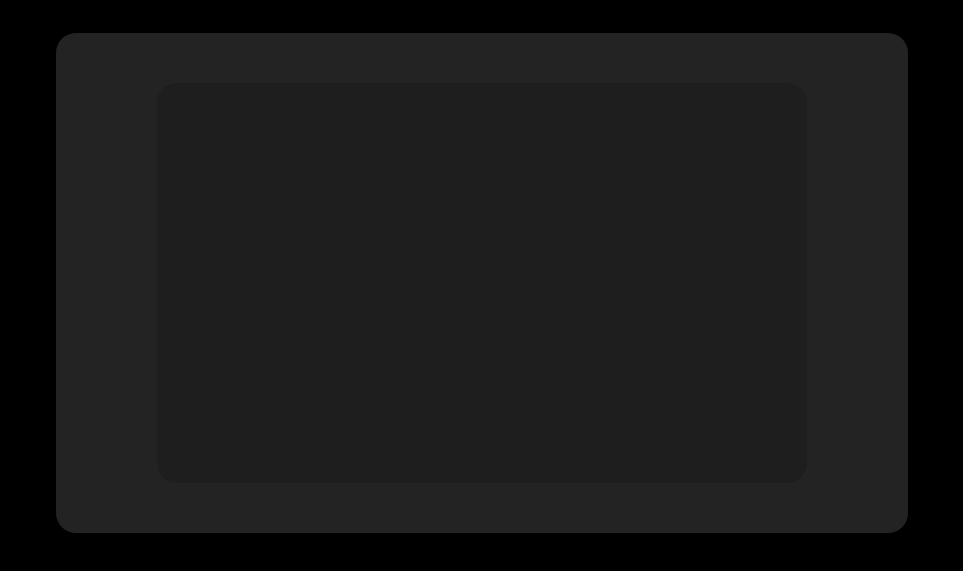
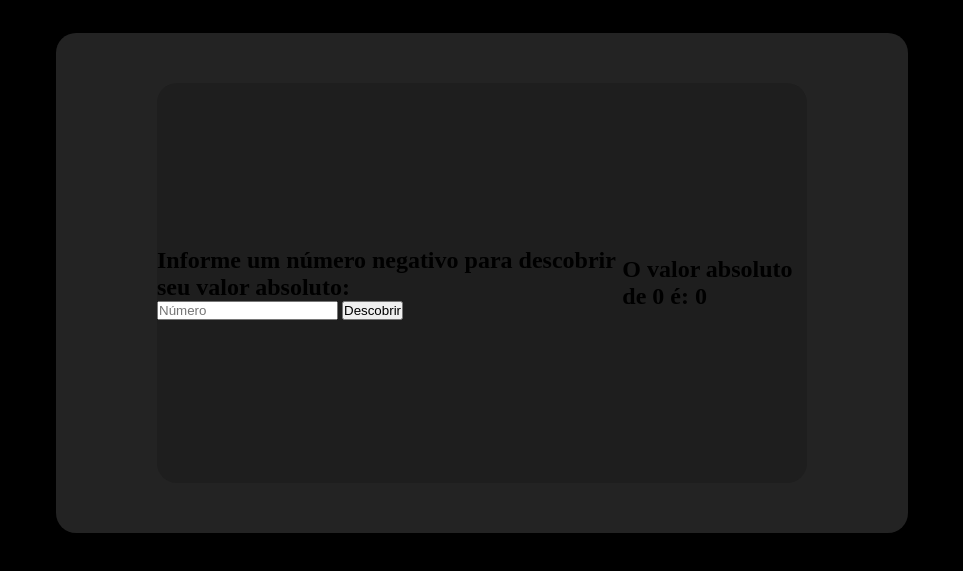
Before and after one commit to luvsscorpius/JavaScript-avancado, a plain HTML site: page BIBLIOTECA MATH/CONTEUDO-A-PARTE-GPT/Exercicios/valorAbsoluto/valorAbsoluto.html in a window 1280 px wide. Shown: the part 87-658 px from the top of the page, without its empty margins (158-1121 px from the left). Drawn offline with Linux system fonts and the light colour scheme.

Commit message:
25° commit - Atualizando o valorAbsoluto.html

```diff
--- a/BIBLIOTECA MATH/CONTEUDO-A-PARTE-GPT/Exercicios/valorAbsoluto/valorAbsoluto.html
+++ b/BIBLIOTECA MATH/CONTEUDO-A-PARTE-GPT/Exercicios/valorAbsoluto/valorAbsoluto.html
@@ -24,10 +24,18 @@
 
     <section>
         <div class="container" id="container">
-            <div class="container-items"></div>
-            <div class="container-answer"></div>
+            <div class="container-items">
+                <h1>Informe um número negativo para descobrir seu valor absoluto:</h1>
+                <input type="number" name="valor" id="valor" class="valor" placeholder="Número" autocomplete="off">
+                <button type="submit" class="btnValor" id="btnValor"><span>Descobrir</span></button>
+            </div>
+            <div class="container-answer">
+                <h2 class="answer" id="answer">O valor absoluto de 0 é: 0</h2>
+            </div>
         </div>
     </section>
+
+    <script src="js/valorAbsoluto.js"></script>
 </body>
 
 </html>
```
